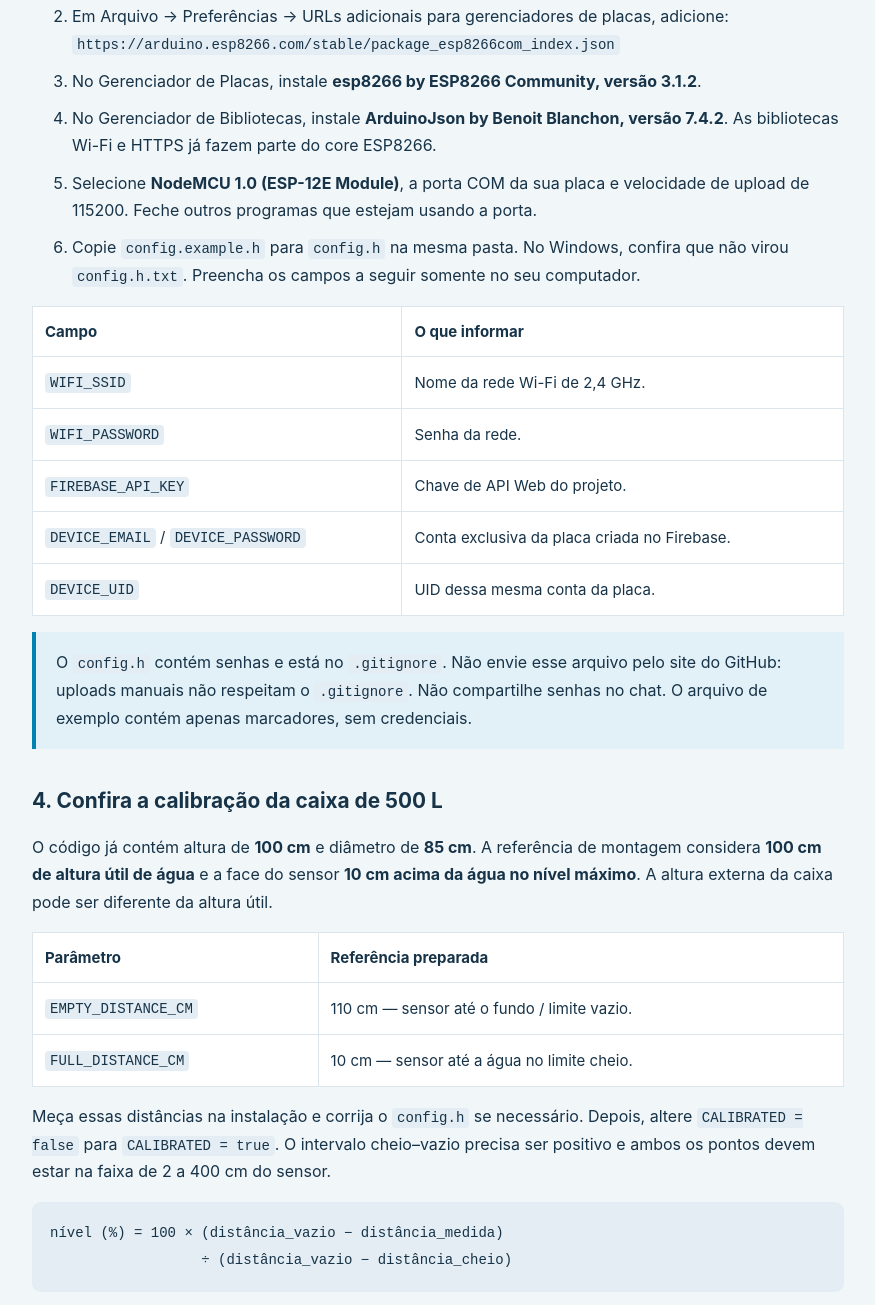
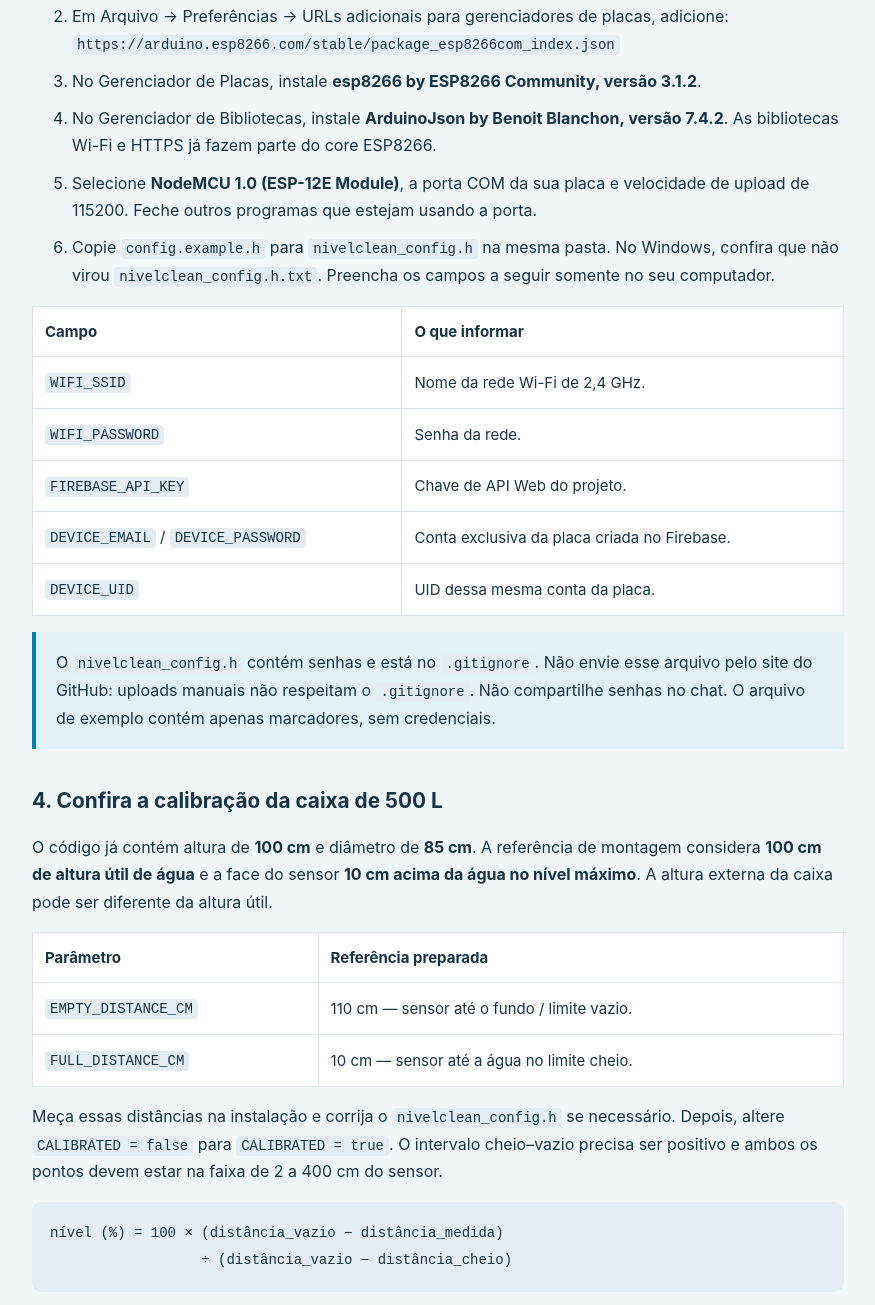
Before and after one commit to natan2026/nivelclean, a plain HTML site: page esp8266/guia.html in a window 1280 px wide. Shown: the part 2372-3677 px from the top of the page, without its empty margins (202-1077 px from the left). Drawn offline with Linux system fonts and the light colour scheme.

Commit message:
Corrigir compatibilidade com core ESP8266 3.1.2 e nome da configuração local

```diff
--- a/esp8266/app.mjs
+++ b/esp8266/app.mjs
@@ -20,7 +20,7 @@ function render(){
   if(Number.isFinite(sample.rssi)){$('rssi').textContent=sample.rssi+' dBm';$('wifiDescription').textContent=sample.rssi>=-60?'Sinal forte':sample.rssi>=-75?'Sinal razoável':'Sinal fraco';}
   if(sample.status!=='ok'){status('O sensor não recebeu um eco válido','Confira as ligações, a posição do sensor e a superfície da água. Falha de leitura não significa caixa vazia.','Sensor sem leitura','warn');$('levelLabel').textContent='Sem eco';return;}
   $('distance').textContent=number(sample.distanceCm);
-  if(sample.percent===null){status('Falta calibrar o reservatório','A distância já está disponível. No config.h, informe as distâncias com a caixa vazia e cheia e confirme CALIBRATED.','Sensor conectado','live');$('levelDescription').textContent='Calibre a caixa para obter o percentual.';$('levelLabel').textContent='Sem calibração';return;}
+  if(sample.percent===null){status('Falta calibrar o reservatório','A distância já está disponível. No nivelclean_config.h, informe as distâncias com a caixa vazia e cheia e confirme CALIBRATED.','Sensor conectado','live');$('levelDescription').textContent='Calibre a caixa para obter o percentual.';$('levelLabel').textContent='Sem calibração';return;}
   const p=sample.percent;
   $('percentage').textContent=number(p,0);$('water').style.height=p+'%';$('gauge').setAttribute('aria-valuenow',p.toFixed(1));$('gauge').setAttribute('aria-valuetext',number(p,0)+' por cento');$('gaugeLabel').textContent='';
   $('levelLabel').textContent=p<=20?'Nível baixo':p>=95?'Nível alto':'Nível normal';
--- a/esp8266/guia.html
+++ b/esp8266/guia.html
@@ -14,13 +14,13 @@
 /nivelclean/viewers/UID_DO_PAINEL/UID_DA_PLACA = true</code></pre>
 <p>O firmware grava apenas em <code>/nivelclean/devices/UID_DA_PLACA/telemetry</code>. A conta do painel lê esse caminho e não pode escrever medições. As regras e os usuários precisam ser aplicados no seu Firebase; este guia não altera o banco automaticamente.</p>
 <h2>3. Abra o programa no Arduino IDE 2.3.7</h2>
-<ol><li><a href="https://github.com/natan2026/nivelclean/archive/refs/heads/main.zip">Baixe o projeto completo em ZIP</a> e extraia. Entre em <code>firmware/nivelclean_esp8266</code> e abra <code>nivelclean_esp8266.ino</code>. Mantenha os arquivos <code>.h</code> na mesma pasta.</li><li>Em Arquivo → Preferências → URLs adicionais para gerenciadores de placas, adicione:<br><code>https://arduino.esp8266.com/stable/package_esp8266com_index.json</code></li><li>No Gerenciador de Placas, instale <strong>esp8266 by ESP8266 Community, versão 3.1.2</strong>.</li><li>No Gerenciador de Bibliotecas, instale <strong>ArduinoJson by Benoit Blanchon, versão 7.4.2</strong>. As bibliotecas Wi-Fi e HTTPS já fazem parte do core ESP8266.</li><li>Selecione <strong>NodeMCU 1.0 (ESP-12E Module)</strong>, a porta COM da sua placa e velocidade de upload de 115200. Feche outros programas que estejam usando a porta.</li><li>Copie <code>config.example.h</code> para <code>config.h</code> na mesma pasta. No Windows, confira que não virou <code>config.h.txt</code>. Preencha os campos a seguir somente no seu computador.</li></ol>
+<ol><li><a href="https://github.com/natan2026/nivelclean/archive/refs/heads/main.zip">Baixe o projeto completo em ZIP</a> e extraia. Entre em <code>firmware/nivelclean_esp8266</code> e abra <code>nivelclean_esp8266.ino</code>. Mantenha os arquivos <code>.h</code> na mesma pasta.</li><li>Em Arquivo → Preferências → URLs adicionais para gerenciadores de placas, adicione:<br><code>https://arduino.esp8266.com/stable/package_esp8266com_index.json</code></li><li>No Gerenciador de Placas, instale <strong>esp8266 by ESP8266 Community, versão 3.1.2</strong>.</li><li>No Gerenciador de Bibliotecas, instale <strong>ArduinoJson by Benoit Blanchon, versão 7.4.2</strong>. As bibliotecas Wi-Fi e HTTPS já fazem parte do core ESP8266.</li><li>Selecione <strong>NodeMCU 1.0 (ESP-12E Module)</strong>, a porta COM da sua placa e velocidade de upload de 115200. Feche outros programas que estejam usando a porta.</li><li>Copie <code>config.example.h</code> para <code>nivelclean_config.h</code> na mesma pasta. No Windows, confira que não virou <code>nivelclean_config.h.txt</code>. Preencha os campos a seguir somente no seu computador.</li></ol>
 <div class="table-scroll"><table><thead><tr><th>Campo</th><th>O que informar</th></tr></thead><tbody><tr><td><code>WIFI_SSID</code></td><td>Nome da rede Wi-Fi de 2,4 GHz.</td></tr><tr><td><code>WIFI_PASSWORD</code></td><td>Senha da rede.</td></tr><tr><td><code>FIREBASE_API_KEY</code></td><td>Chave de API Web do projeto.</td></tr><tr><td><code>DEVICE_EMAIL</code> / <code>DEVICE_PASSWORD</code></td><td>Conta exclusiva da placa criada no Firebase.</td></tr><tr><td><code>DEVICE_UID</code></td><td>UID dessa mesma conta da placa.</td></tr></tbody></table></div>
-<p class="note">O <code>config.h</code> contém senhas e está no <code>.gitignore</code>. Não envie esse arquivo pelo site do GitHub: uploads manuais não respeitam o <code>.gitignore</code>. Não compartilhe senhas no chat. O arquivo de exemplo contém apenas marcadores, sem credenciais.</p>
+<p class="note">O <code>nivelclean_config.h</code> contém senhas e está no <code>.gitignore</code>. Não envie esse arquivo pelo site do GitHub: uploads manuais não respeitam o <code>.gitignore</code>. Não compartilhe senhas no chat. O arquivo de exemplo contém apenas marcadores, sem credenciais.</p>
 <h2>4. Confira a calibração da caixa de 500 L</h2>
 <p>O código já contém altura de <strong>100 cm</strong> e diâmetro de <strong>85 cm</strong>. A referência de montagem considera <strong>100 cm de altura útil de água</strong> e a face do sensor <strong>10 cm acima da água no nível máximo</strong>. A altura externa da caixa pode ser diferente da altura útil.</p>
 <table><thead><tr><th>Parâmetro</th><th>Referência preparada</th></tr></thead><tbody><tr><td><code>EMPTY_DISTANCE_CM</code></td><td>110 cm — sensor até o fundo / limite vazio.</td></tr><tr><td><code>FULL_DISTANCE_CM</code></td><td>10 cm — sensor até a água no limite cheio.</td></tr></tbody></table>
-<p>Meça essas distâncias na instalação e corrija o <code>config.h</code> se necessário. Depois, altere <code>CALIBRATED = false</code> para <code>CALIBRATED = true</code>. O intervalo cheio–vazio precisa ser positivo e ambos os pontos devem estar na faixa de 2 a 400 cm do sensor.</p>
+<p>Meça essas distâncias na instalação e corrija o <code>nivelclean_config.h</code> se necessário. Depois, altere <code>CALIBRATED = false</code> para <code>CALIBRATED = true</code>. O intervalo cheio–vazio precisa ser positivo e ambos os pontos devem estar na faixa de 2 a 400 cm do sensor.</p>
 <pre><code>nível (%) = 100 × (distância_vazio − distância_medida)
                   ÷ (distância_vazio − distância_cheio)</code></pre>
 <p>Com as referências 110/10 cm: 110 cm medidos = 0%; 60 cm = 50%; 10 cm = 100%. Até confirmar a calibração, o sistema mostra somente a distância. A porcentagem é limitada a 0–100% e não é uma medição volumétrica certificada.</p>
```
Also changed, not shown: README.md, 3 other files.
